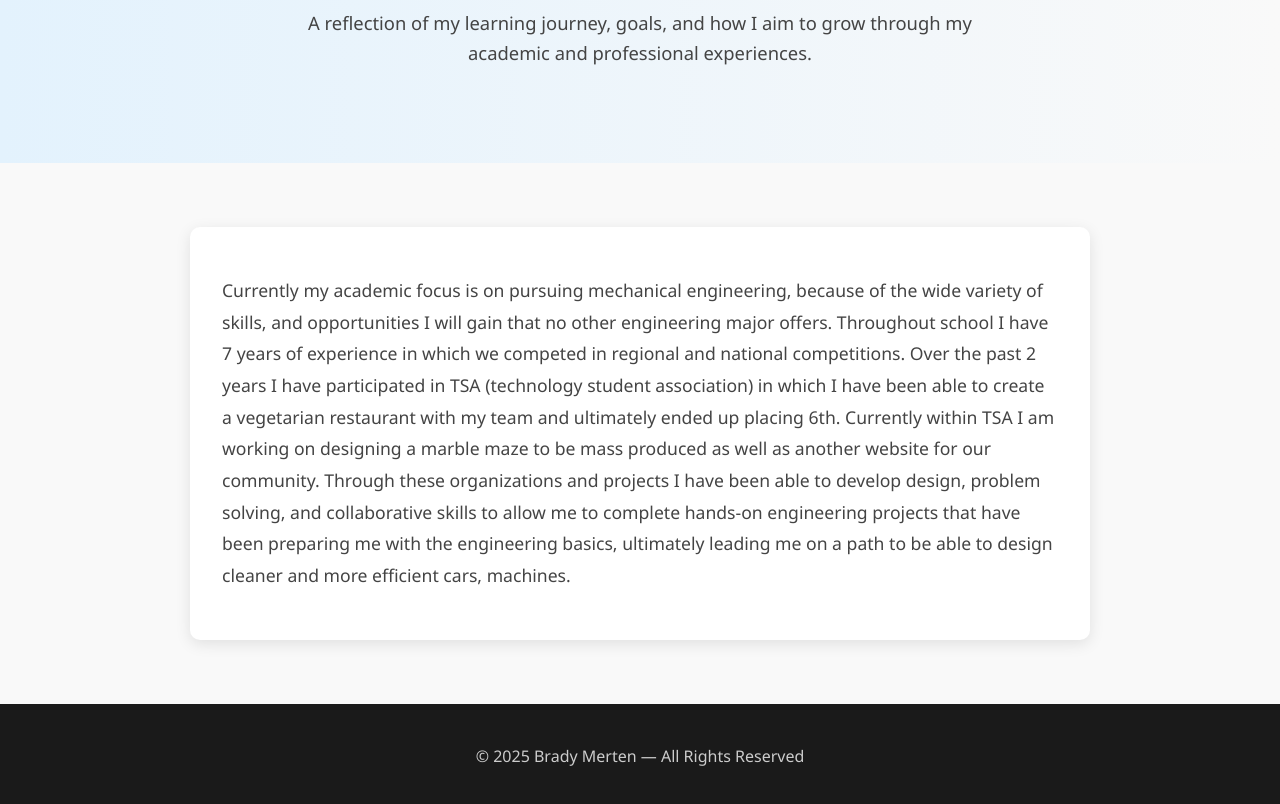
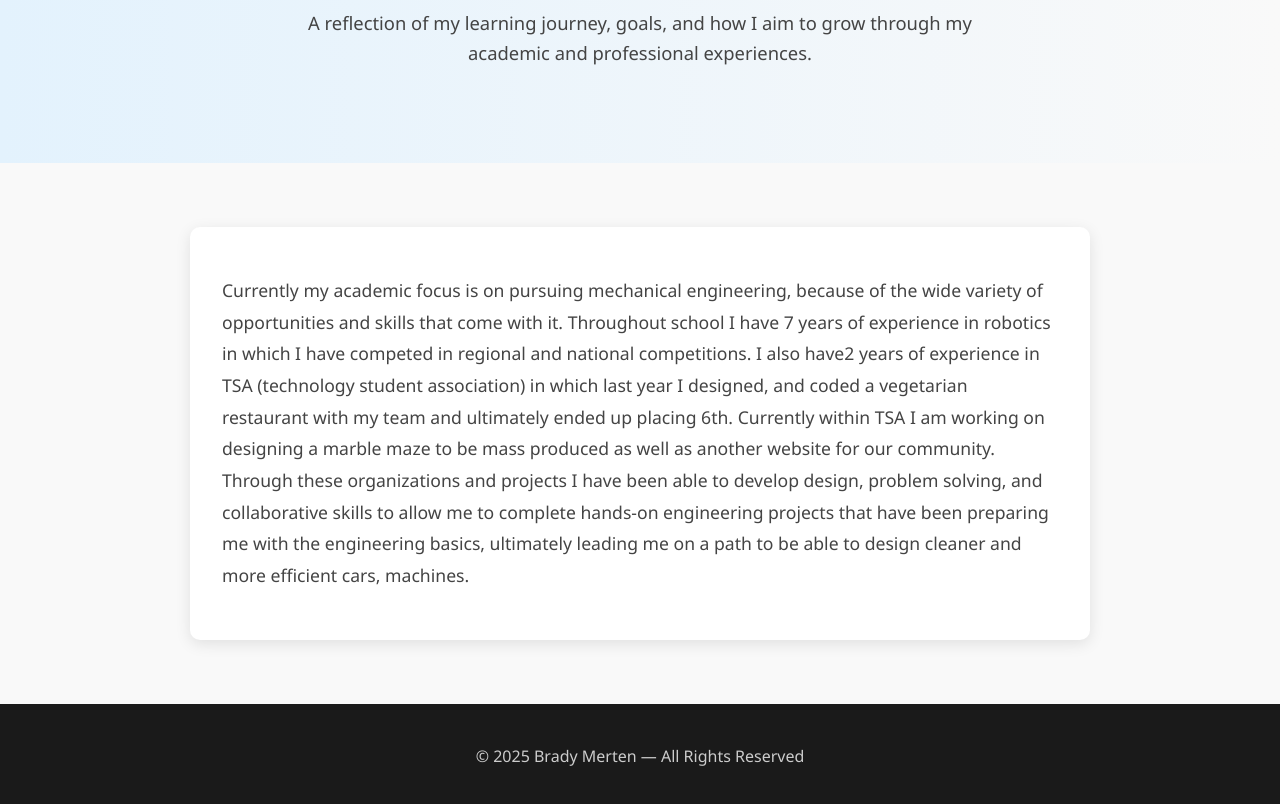
Before and after one commit to Cozmo4/Cozmo4.github.io, a plain HTML site: page statement.html in a window 1280 px wide. Shown: the part 254-1058 px from the top of the page. Drawn offline with Linux system fonts and the light colour scheme.

Commit message:
Update academic focus statement for clarity
Revised the statement to enhance clarity and conciseness.

```diff
--- a/statement.html
+++ b/statement.html
@@ -211,8 +211,7 @@
   <!-- Statement Content -->
   <section class="statement-content">
     <p>
-      Currently my academic focus is on pursuing mechanical engineering, because of the wide variety of skills, and opportunities I will gain that no other engineering major offers. Throughout school I have 7 years of experience in which we competed in regional and national competitions. Over the past 2 years I have participated in TSA (technology student association) in which I have been able to create a vegetarian restaurant with my team and ultimately ended up placing 6th. Currently within TSA I am working on designing a marble maze to be mass produced as well as another website for our community. Through these organizations and projects I have been able to develop design, problem solving, and collaborative skills to allow me to complete hands-on engineering projects that have been preparing me with the engineering basics, ultimately leading me on a path to be able to design cleaner and more efficient cars, machines.
-
+Currently my academic focus is on pursuing mechanical engineering, because of the wide variety of opportunities and skills that come with it. Throughout school I have 7 years of experience in robotics in which I have competed in regional and national competitions. I also have2 years of experience in TSA (technology student association) in which last year I designed, and coded a vegetarian restaurant with my team and ultimately ended up placing 6th. Currently within TSA I am working on designing a marble maze to be mass produced as well as another website for our community. Through these organizations and projects I have been able to develop design, problem solving, and collaborative skills to allow me to complete hands-on engineering projects that have been preparing me with the engineering basics, ultimately leading me on a path to be able to design cleaner and more efficient cars, machines.
 
     </p>
   </section>
```
